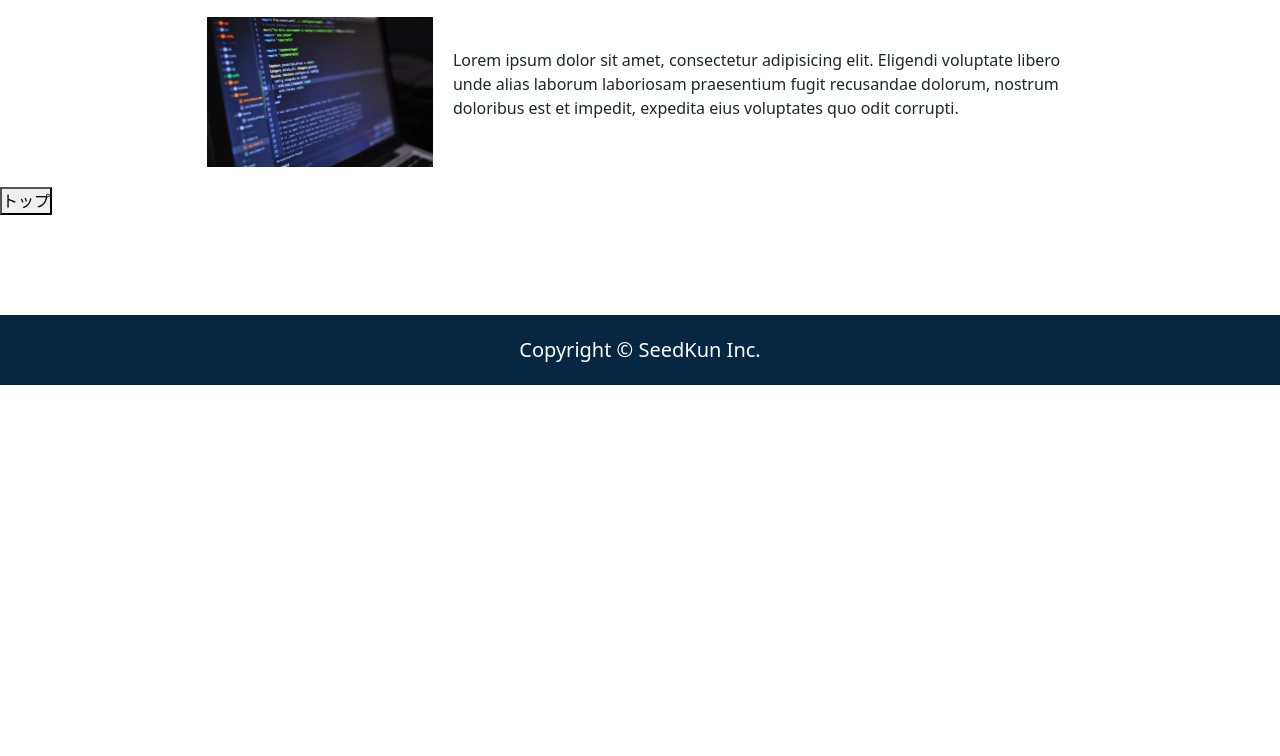
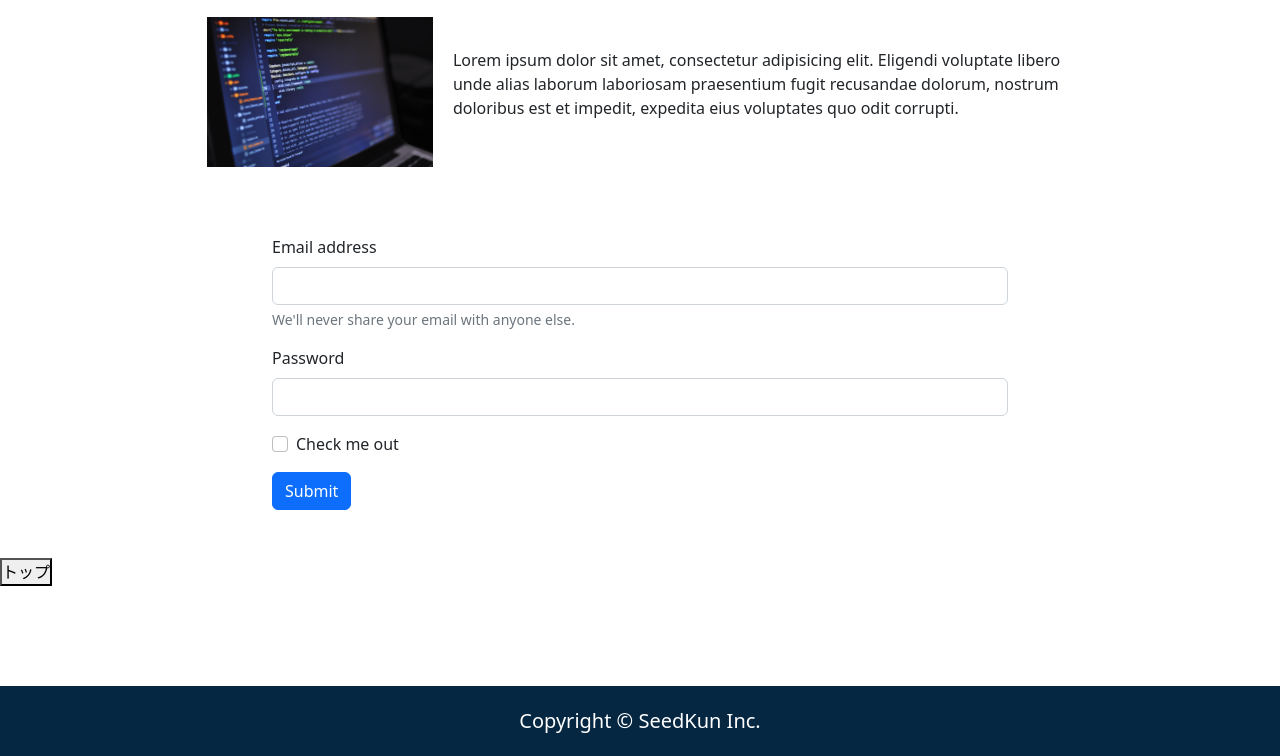
Before and after one commit to kimrinto/test2, a plain HTML site: page index.html in a window 1280 px wide. Shown: the part 1233-1989 px from the top of the page. Before the commit the page ends 1618 px from the top, so only its background shows below. Drawn offline with nearby package versions, Linux system fonts and the light colour scheme.

Commit message:
フォーム

```diff
--- a/index.html
+++ b/index.html
@@ -47,6 +47,28 @@
                 </p>
             </div>
         </section>
+        <div class="container py-5">
+            <div class="row">
+                <div class="col-8 offset-2">
+                    <form>
+                        <div class="mb-3">
+                            <label for="exampleInputEmail1" class="form-label">Email address</label>
+                            <input type="email" class="form-control" id="exampleInputEmail1" aria-describedby="emailHelp">
+                            <div id="emailHelp" class="form-text">We'll never share your email with anyone else.</div>
+                        </div>
+                        <div class="mb-3">
+                            <label for="exampleInputPassword1" class="form-label">Password</label>
+                            <input type="password" class="form-control" id="exampleInputPassword1">
+                        </div>
+                        <div class="mb-3 form-check">
+                            <input type="checkbox" class="form-check-input" id="exampleCheck1">
+                            <label class="form-check-label" for="exampleCheck1">Check me out</label>
+                        </div>
+                        <button type="submit" class="btn btn-primary">Submit</button>
+                    </form>
+                </div>
+            </div>
+        </div>
         <button type="button" id="toTop">トップ</button>
     </main>
     <footer>
```
